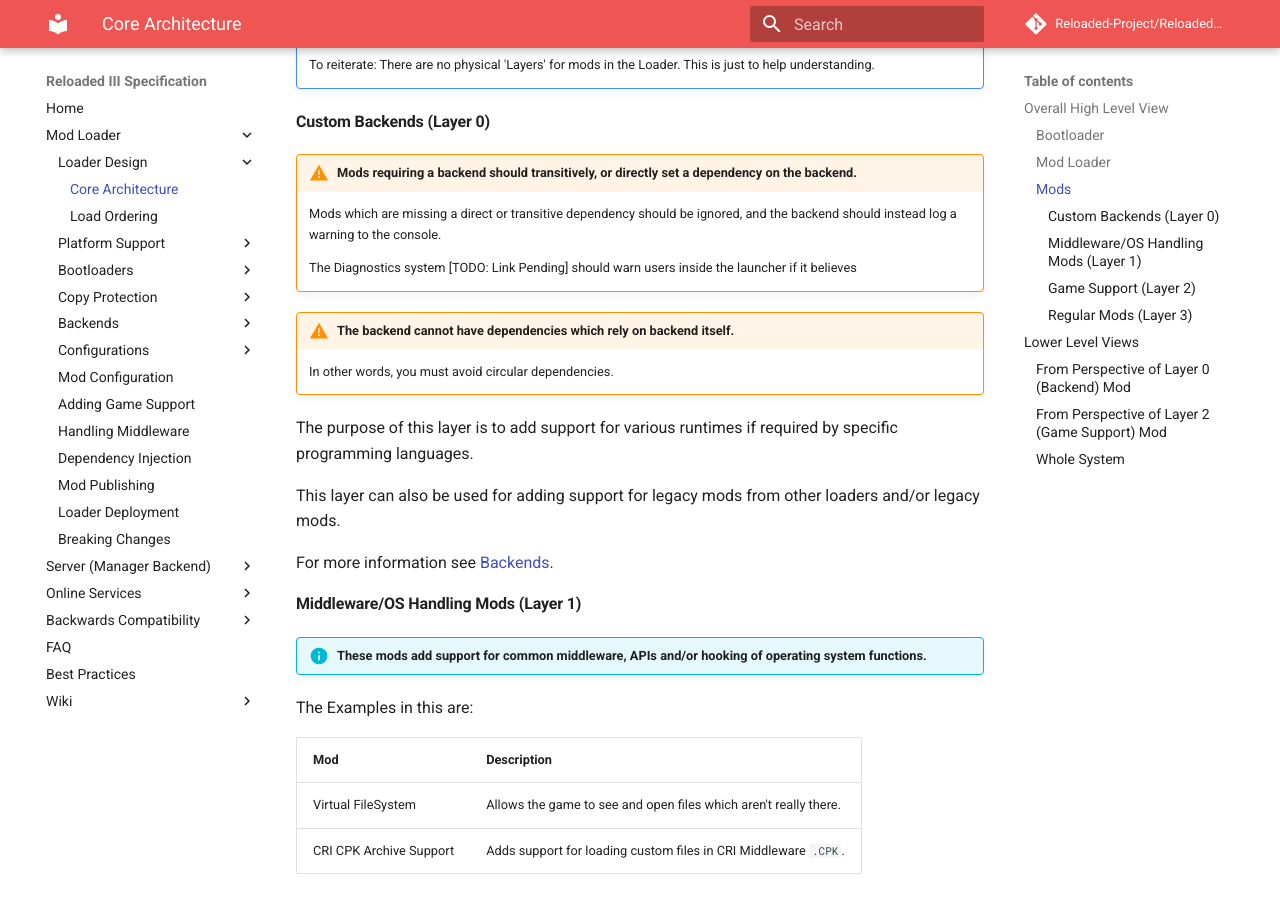
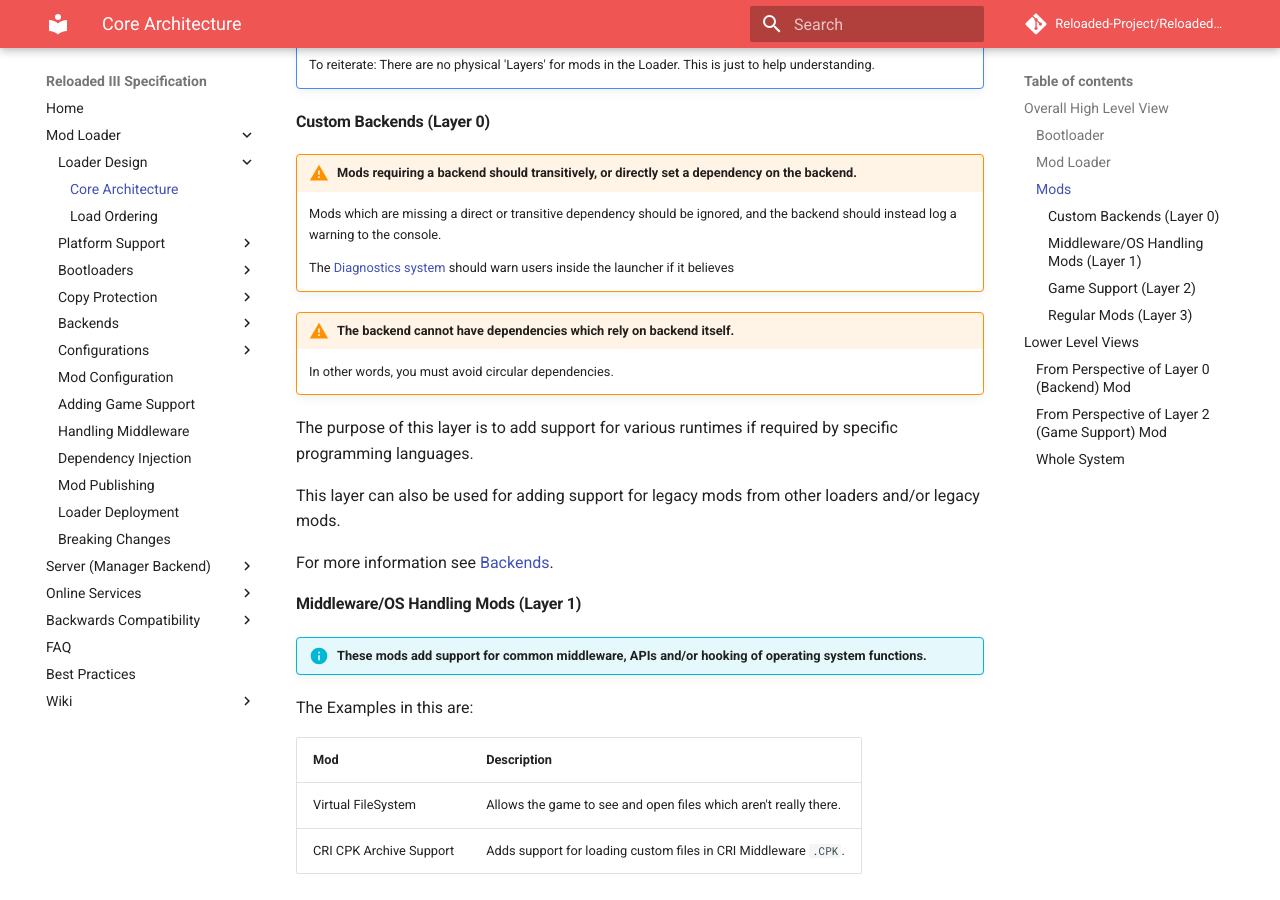
Before and after one commit to Reloaded-Project/Reloaded-III, an MkDocs documentation site: the page built from docs/Loader/Core-Architecture.md, in a window 1280 px wide and 900 px high, scrolled down 2273 px. Built offline with MkDocs 1.6.1 and Material for MkDocs 9.7.7, drawn with Linux system fonts in a browser that asks for light colours; comment, search, counter and statistics services are not loaded.

Commit message:
Added: Missing Link to Diagnostics

```diff
--- a/docs/Loader/Core-Architecture.md
+++ b/docs/Loader/Core-Architecture.md
@@ -104,7 +104,7 @@ It is ***extremely important*** that the loader only ships the bare essentials,
     Mods which are missing a direct or transitive dependency should be ignored, and the backend
     should instead log a warning to the console.
 
-    The Diagnostics system [TODO: Link Pending] should warn users inside the launcher if it believes
+    The [Diagnostics system][diagnostics] should warn users inside the launcher if it believes
 
 !!! warning "The backend cannot have dependencies which rely on backend itself."
 
```
Also changed, not shown: other parts of docs/Loader/Core-Architecture.md (+1 -0 lines).
